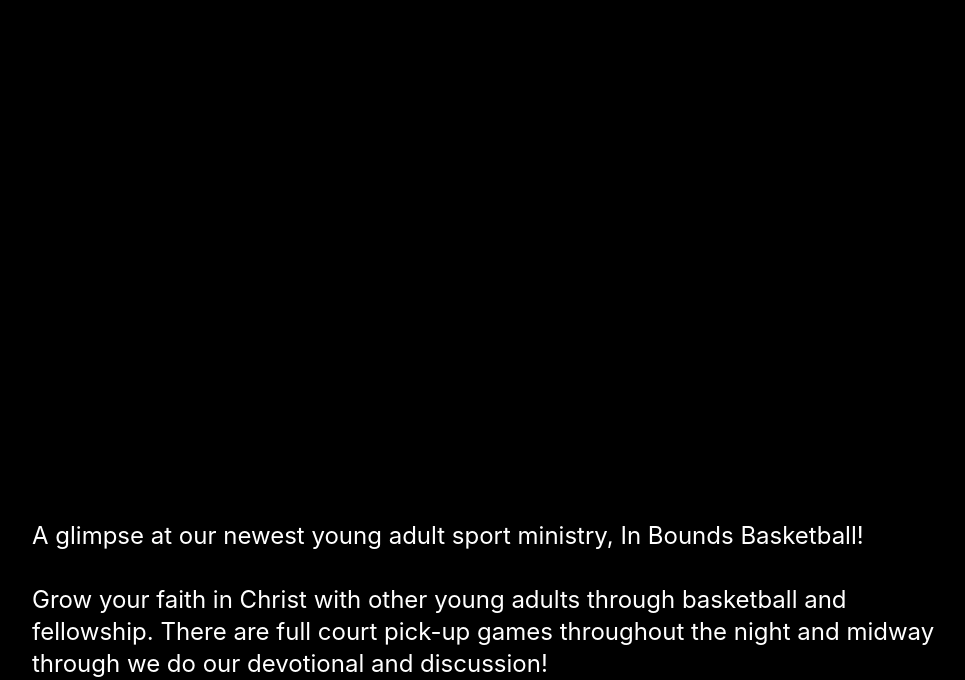
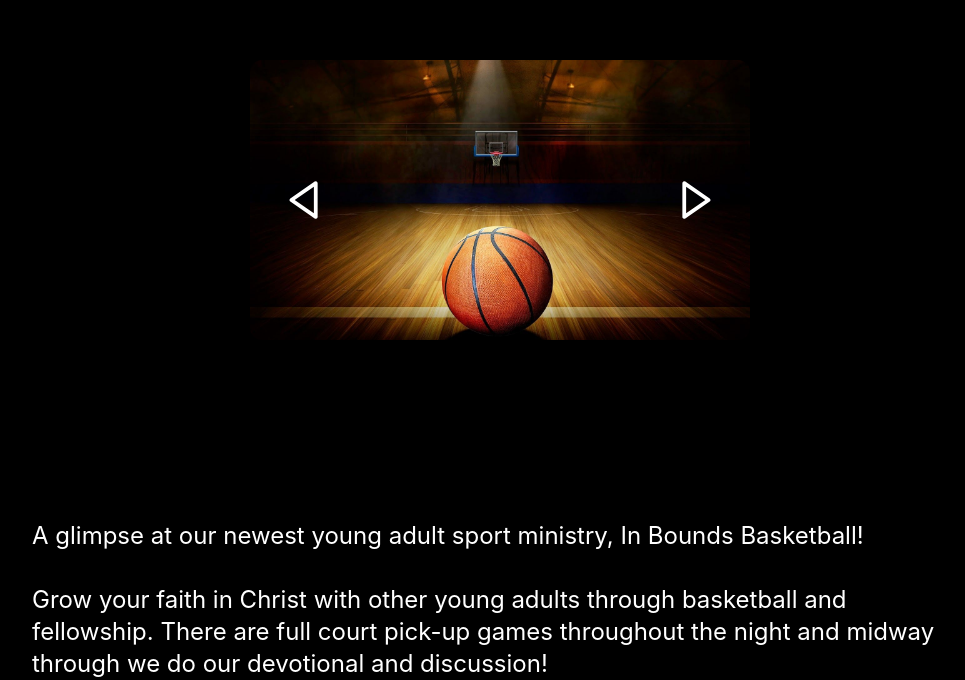
Before and after one commit to alasam/in-bounds-website, a React (Create React App) app: page / in a window 1280 px wide. Shown: the part 920-1600 px from the top of the page, without its empty margins (140-1105 px from the left). Built offline with nearby package versions, Linux system fonts and the light colour scheme; grey boxes are pictures that could not be loaded.

Commit message:
fix logic for slide url, add arrows for slide

```diff
--- a/src/components/Home.jsx
+++ b/src/components/Home.jsx
@@ -1,12 +1,15 @@
 import React from "react";
+import banner from "../assets/banner.PNG";
+import court from "../assets/court.jpg";
 import video from "../assets/highlight.mp4";
+import slide1 from "../assets/slide1.jpeg";
 import ImageSlider from "./ImageSlider";
 
 function Home() {
   const slides = [
-    { slide: {}, title: "Slide1" },
-    { slide: {}, title: "Slide2" },
-    { slide: {}, title: "Slide3" },
+    { url: court, title: "Slide1" },
+    { url: slide1, title: "Slide2" },
+    { url: banner, title: "Slide3" },
   ];
 
   return (
--- a/src/components/ImageSlider.jsx
+++ b/src/components/ImageSlider.jsx
@@ -1,10 +1,17 @@
 import React, { useState } from "react";
+import { BiLeftArrow, BiRightArrow } from "react-icons/bi";
 
 function ImageSlider({ slides }) {
   const [currentIndex, setCurrentUser] = useState(0);
 
   return (
-    <div>
+    <div className="h-[100%] relative">
+      <div className="absolute top-[50%] left-[32px] text-[45px] text-[#fff] z-1 cursor-pointer translate-y-[-50%]">
+        <BiLeftArrow />
+      </div>
+      <div className="absolute top-[50%] right-[32px] text-[45px] text-[#fff] z-1 cursor-pointer translate-y-[-50%]">
+        <BiRightArrow />
+      </div>
       <div
         className=" w-[100%] h-[100%] rounded-xl bg-center bg-cover"
         style={{ backgroundImage: `url(${slides[currentIndex].url})` }}
```
